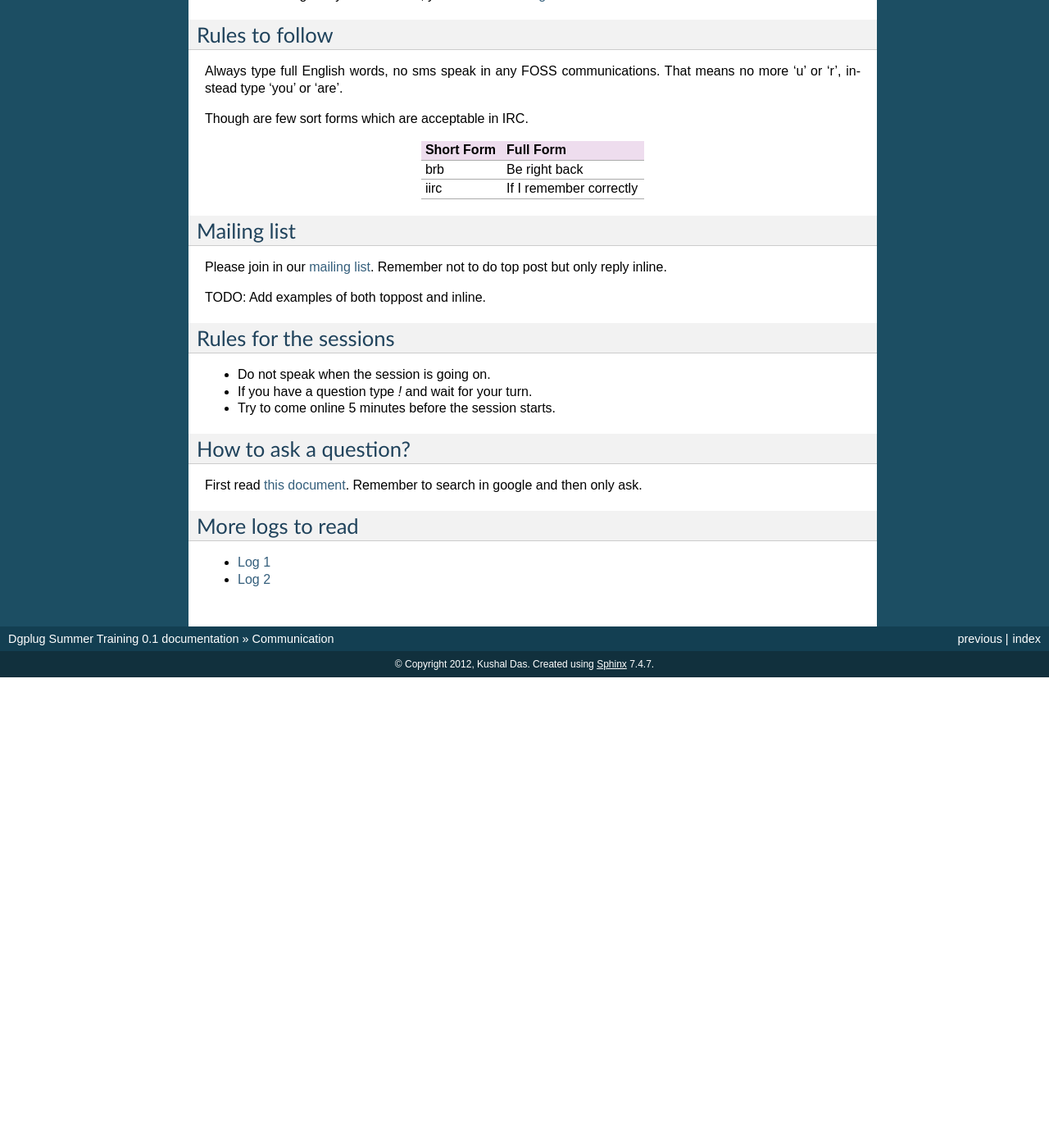
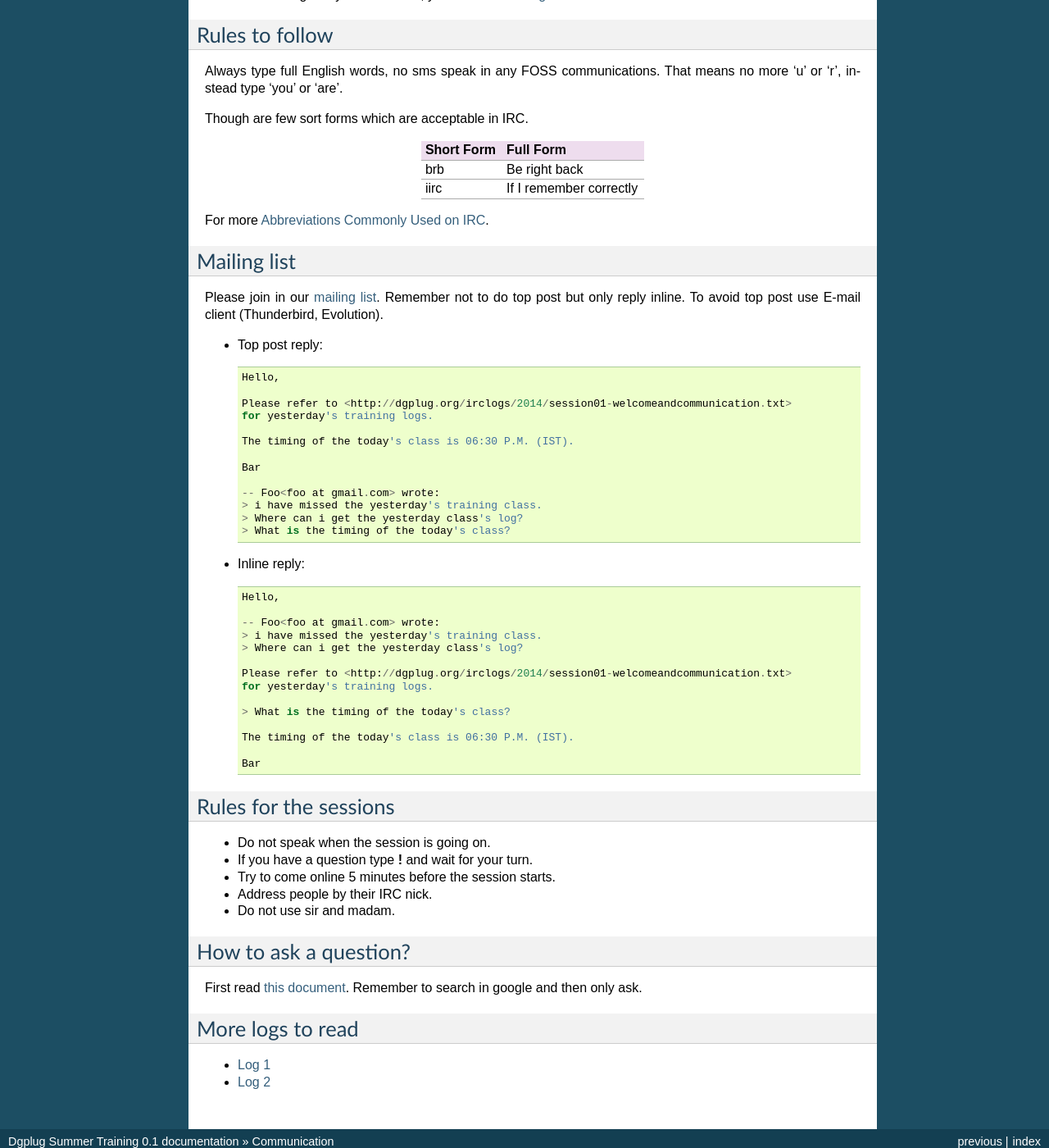
Before and after one commit to kushaldas/summertraining, a Sphinx documentation site: the page built from docs/communication.rst, in a window 1280 px wide and 1400 px high, scrolled down 473 px. Shown: the whole window at 82% size. Built offline with Sphinx 7.4.7, drawn with Linux system fonts in a browser that asks for light colours; before the commit the page ends 1299 px from its top, so only the background shows below that.

Commit message:
Added examples for top post and inline comments

```diff
--- a/docs/communication.rst
+++ b/docs/communication.rst
@@ -38,20 +38,56 @@ Though are few sort forms which are acceptable in IRC.
 |  iirc       |If I remember correctly|
 +-------------+-----------------------+
 
+For more `Abbreviations Commonly Used on IRC <http://www.ircbeginner.com/ircinfo/abbreviations.html>`_.
+
 Mailing list
 -------------
 
 Please join in our `mailing list <http://lists.dgplug.org/listinfo.cgi/users-dgplug.org>`_.
 Remember not to do top post but only reply inline.
+To avoid top post use E-mail client (Thunderbird, Evolution).
 
-TODO: Add examples of both toppost and inline.
+- Top post reply::
+
+    Hello,
+
+    Please refer to <http://dgplug.org/irclogs/2014/session01-welcomeandcommunication.txt>
+    for yesterday's training logs.
+
+    The timing of the today's class is 06:30 P.M. (IST).
+
+    Bar
+
+    -- Foo<foo at gmail.com> wrote:
+    > i have missed the yesterday's training class.
+    > Where can i get the yesterday class's log?
+    > What is the timing of the today's class?
+
+- Inline reply::
+
+    Hello,
+
+    -- Foo<foo at gmail.com> wrote:
+    > i have missed the yesterday's training class.
+    > Where can i get the yesterday class's log?
+
+    Please refer to <http://dgplug.org/irclogs/2014/session01-welcomeandcommunication.txt>
+    for yesterday's training logs.
+
+    > What is the timing of the today's class?
+
+    The timing of the today's class is 06:30 P.M. (IST).
+
+    Bar
 
 Rules for the sessions
 -----------------------
 
 - Do not speak when the session is going on.
-- If you have a question type *!* and wait for your turn.
+- If you have a question type **!** and wait for your turn.
 - Try to come online 5 minutes before the session starts.
+- Address people by their IRC nick.
+- Do not use sir and madam.
 
 
 How to ask a question?
```
